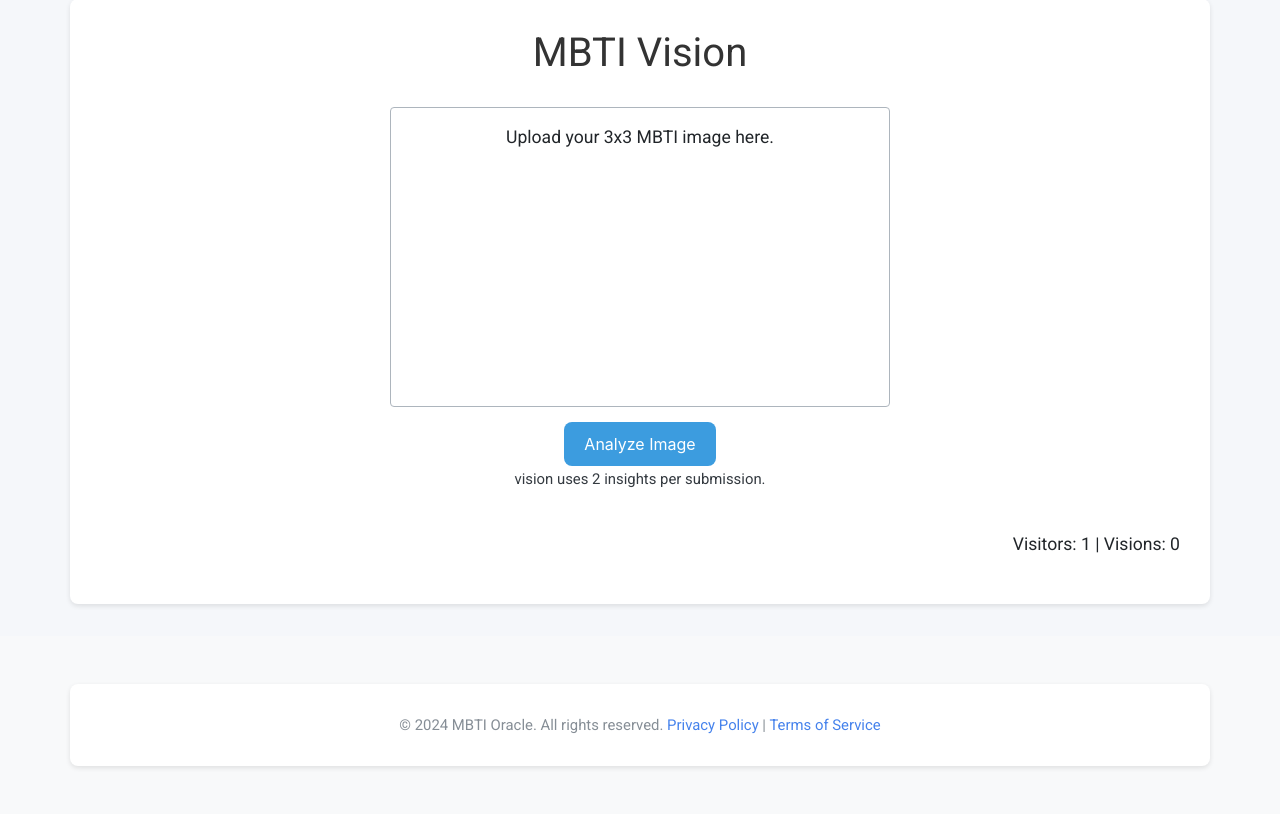
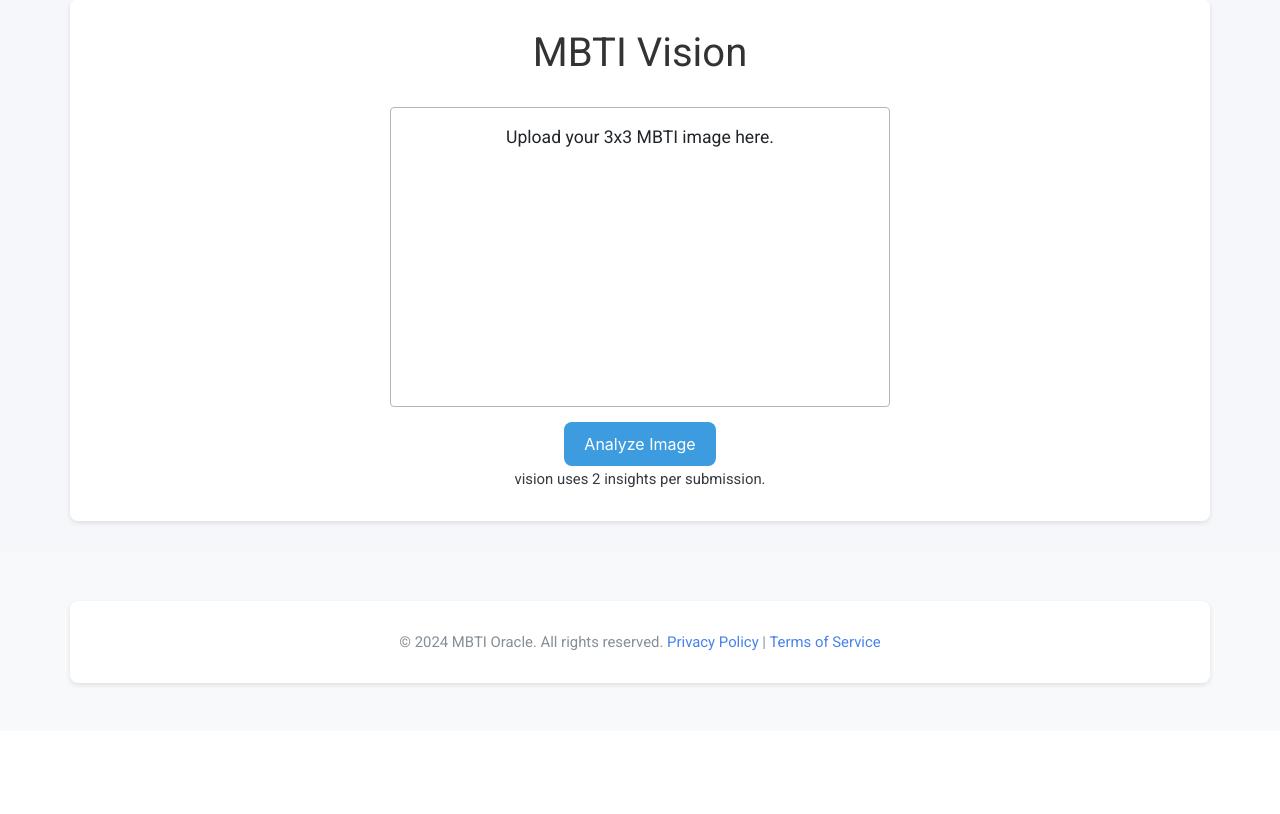
Before and after one commit to seniorchoi/mbti-interpreter, a Flask app: page /vision in a window 1280 px wide. Shown: the part 119-933 px from the top of the page. After the commit the page ends 806 px from the top, so only its background shows below. Run offline with Flask 3, Linux system fonts and the light colour scheme; data comes from the database, SQL or seed files in the repository; some libraries are stand-ins or nearby versions.

Commit message:
rm vision count

```diff
--- a/app.py
+++ b/app.py
@@ -78,7 +78,7 @@ def initialize_counts():
         unique_visitor = UniqueVisitor(unique_visitors=0)
         db.session.add(unique_visitor)
 
-    for feature in ['interpreter', 'translator', 'guesser', 'vision']:
+    for feature in ['interpreter', 'translator', 'guesser']:
         if not ClickCount.query.filter_by(feature=feature).first():
             click_count = ClickCount(feature=feature, count=0)
             db.session.add(click_count)
@@ -556,18 +556,13 @@ def vision():
     file_ext = None  # Initialize file extension
     output = ''
 
-    # Increment total visitors
-    visitor = Visitor.query.first()
-    visitor.total_visitors += 1
-    # Increment the click count for 'image_analyzer'
-    click_count = ClickCount.query.filter_by(feature='vision').first()
-
     # Check if the user is authenticated
     if 'profile' in session:
         user = User.query.filter_by(auth0_id=session['profile']['user_id']).first()
 
     if form.validate_on_submit():
         if not user:
+            flash("Please log in to use this feature.", "warning")
             return redirect(url_for('login', next=request.url))
 
         # Check insights
@@ -578,12 +573,7 @@ def vision():
         # Decrement insights if not premium
         if not user.is_premium:
             user.insights -= 2
-            #db.session.commit()
-
-
-        click_count.count += 1
-
-        db.session.commit()
+            db.session.commit()
 
         # Save the uploaded image
         uploaded_file = form.image.data
@@ -643,9 +633,7 @@ def vision():
         filename=filename,
         user=user,
         encoded_image=encoded_image,
-        file_ext=file_ext,
-        vision_clicks=click_count.count,
-        visitor_count=visitor.total_visitors
+        file_ext=file_ext
     )
 
 @app.route('/uploads/<filename>')
--- a/templates/vision.html
+++ b/templates/vision.html
@@ -32,9 +32,6 @@
 
     <div class="text-center">
         <small>vision uses 2 insights per submission.</small>
-    </div>
-    <div class="visitor-count text-right">
-        <p>Visitors: {{ visitor_count }} | Visions: {{ vision_clicks }}</p>
     </div>
 </div>
 {% endblock %}
```
